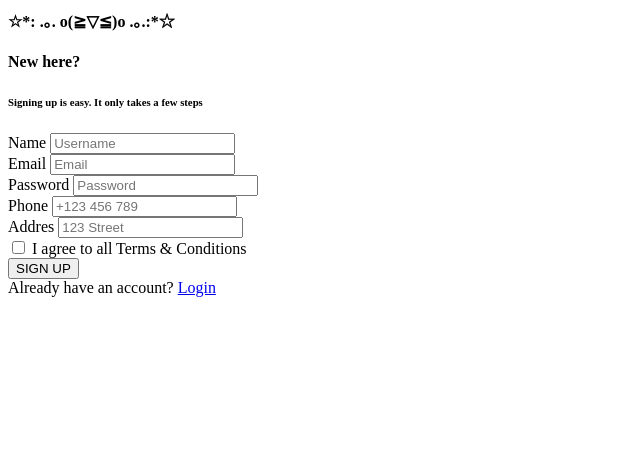
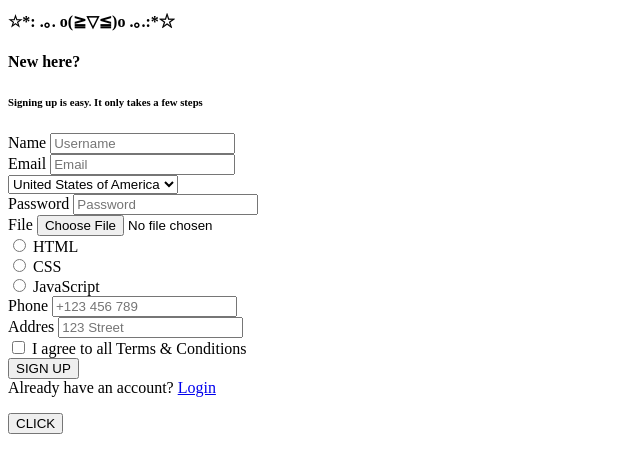
Before and after one commit to TheJatinVaghela/igotit, a PHP site: page /clones/seller/seller_register.php in a window 1280 px wide. Shown: the top 473 px of the page, without its empty margins (0-640 px from the left). Run offline with PHP 8.4, Linux system fonts and the light colour scheme.

Commit message:
yayayya validation

```diff
--- a/controller/controller.php
+++ b/controller/controller.php
@@ -122,7 +122,7 @@ class controller extends model
             case "public/cart":
 
                 if($_SERVER['REQUEST_METHOD'] == 'GET' || isset($_GET)){
-                    $return = $this->validate_data($_POST);
+                    $return = $this->validate_data($_POST,[]);
                     if ($return == true) {
                         print_r(json_encode(['data' => $_POST, 'message' => 'data Was empty', 'status' => 404]));
                         echo "<center><h1>GO TO <a href='http://localhost/clones/igotit/public/register'>SIGN UP</a>OR <a href='http://localhost/clones/igotit/public/login'>SIGN IN</a> </h1> </center>";
--- a/view/detail.php
+++ b/view/detail.php
@@ -121,7 +121,7 @@
                             </button>
 
                         </div>
-                        <input id="product_qauntity" type="text" class="form-control bg-secondary text-center" value="1">
+                        <input id="product_qauntity" disabled  type="text" class="form-control bg-secondary text-center" value="1">
                         <div class="input-group-btn">
                             <button class="btn btn-primary btn-plus" onclick="add_qauntity()">
                                 <i class="fa fa-plus"></i>
@@ -373,9 +373,10 @@
     };
     </script>
     <script>
-
+        $(document).ready(function(){
             <?php $userid = (isset($_COOKIE['customer_id'])? $_COOKIE['customer_id']:'NULL');?>
             function addtocart(e){
+
 
                 let url = "http://localhost/clones/igotit/public/addtocart";
                 let data = {
@@ -405,4 +406,5 @@
                 // console.log(data);
 
             };
+        });
     </script>
--- a/view/seller/seller_register.php
+++ b/view/seller/seller_register.php
@@ -1,5 +1,3 @@
-
-
 <div class="col-lg-4 mx-auto">
   <div class="auth-form-light text-left py-5 px-4 px-sm-5">
     <div class="brand-logo">
@@ -11,40 +9,58 @@
       <div class="form-group">
         <label>Name</label>
         <input type="text" name="seller_name" required class="form-control form-control-lg" id="exampleInputUsername1" placeholder="Username">
+        <span id="seller_name_error" class="text-danger bold" style="display:none;" >Enter Your Name</span>
       </div>
       <div class="form-group">
         <label>Email</label>
         <input type="email" name="seller_email" required class="form-control form-control-lg" id="exampleInputEmail1" placeholder="Email">
+        <span id="seller_email_error" class="text-danger bold" style="display:none;" >Enter Correct Email</span>
       </div>
-                <!-- <div class="form-group">
-                  <select class="form-control form-control-lg" id="exampleFormControlSelect2">
-                    <option>Country</option>
+      <div class="form-group">
+        <select class="form-control form-control-lg" name="country" id="exampleFormControlSelect2">
           <option>United States of America</option>
           <option>United Kingdom</option>
           <option>India</option>
           <option>Germany</option>
           <option>Argentina</option>
         </select>
-                </div> -->
+        <span id="seller_country_error" class="text-danger bold" style="display:none;" >Select County</span>
+      </div>
       <div class="form-group">
         <label>Password</label>
         <input type="password" name="seller_password" required class="form-control form-control-lg" id="exampleInputPassword1" placeholder="Password">
+        <span id="seller_password_error" class="text-danger bold" style="display:none;" >Please Enter Valid Password</span>
       </div>
       <div class="form-group">
+        <label>File</label>
+        <input type="file" name="seller_file" required class="form-control form-control-lg" id="seller_file" placeholder="Password">
+        <span id="seller_file_error" class="text-danger bold" style="display:none;" >Input Imager File</span>
+      </div>
+      <input type="radio" id="html" name="fav_language" value="HTML">
+      <label for="html">HTML</label><br>
+      <input type="radio" id="css" name="fav_language" value="CSS">
+      <label for="css">CSS</label><br>
+      <input type="radio" id="javascript" name="fav_language" value="JavaScript">
+      <label for="javascript">JavaScript</label>
+      <span id="fav_language_error" class="text-danger bold" style="display:none;" > Please Select Atleast One</span>
+      <div class="form-group">
         <label>Phone</label>
-                  <input class="form-control" name="seller_phone" type="text" placeholder="+123 456 789" required>
+        <input class="form-control" id="seller_phone" name="seller_phone" type="tel" placeholder="+123 456 789" required>
+      <span id="seller_phone_error" class="text-danger bold" style="display:none;" >please Provide Phone Number</span>
       </div>
       <div class="form-group">
         <label>Addres</label>
-                  <input class="form-control" name="seller_addres" type="text" placeholder="123 Street" required>
+        <input class="form-control" id="seller_addres" name="seller_addres" type="text" placeholder="123 Street" required>
+      <span id="seller_addres_error" class="text-danger bold" style="display:none;" >please Provide Addres</span>
       </div>
 
       <div class="mb-4">
         <div class="form-check">
           <label class="form-check-label text-muted">
-                      <input type="checkbox" name="seller_terms" class="form-check-input" required>
+            <input type="checkbox" id="seller_terms" name="seller_terms" class="form-check-input" required>
             I agree to all Terms & Conditions
           </label>
+          <span id="seller_terms_error" class="text-danger bold" style="display:none;" >please Agree to terms And Condition</span>
         </div>
       </div>
       <div class="mt-3">
@@ -56,28 +72,82 @@
     </form>
   </div>
 </div>
+<button id="validate">CLICK</button>
+<script>
+  $(document).ready(function() {
+    var spanErrorArray;
+    $('#seller_register').on('submit', function(e) {
+      e.preventDefault();
 
-<script>
-    $(document).ready(function(){
-        $('#seller_register').on('submit',function(e){
-            e.preventDefault();
-            let data = new FormData(this);
+      spanErrorArray = validate_data({
+        "#seller_name_error": ($("input[name='seller_name']", '#seller_register')&&$("input[name='seller_name']", '#seller_register').val().trim() !== '') ? true : false,
+        "#seller_addres_error": ($("input[name=seller_addres]", '#seller_register')&&$("input[name=seller_addres]", '#seller_register').val().trim() !== '') ? true : false,
+        "#seller_email_error": ($("input[name='seller_email']", '#seller_register')&&$("input[name='seller_email']", '#seller_register').val() &&
+                        /^[a-zA-Z0-9._%+-]+@[a-zA-Z0-9.-]+\.[a-zA-Z]{2,}$/.test($("input[type='email'][name='seller_email']", '#seller_register').val())) ? true : false,
+       "#seller_country_error": ($("[name='country]", '#seller_register').prop('selected', true)&&$("[name='country]", '#seller_register').prop('selected', true).is(':selected'))?true:false,
+        "#seller_password_error": ($("input[type='password'][name=seller_password]", '#seller_register') && (/^(?=.*[a-z])(?=.*[A-Z])(?=.*\d).{8,}$/.test($("input[type='password'][name=seller_password]", '#seller_register').val()))) ? true : false,
+        "#seller_phone_error": ($("input[type='tel'][name='seller_phone']", '#seller_register') && (/^(\(\d{3}\)|\d{3})[- .]?\d{3}[- .]?\d{4}$/.test($("input[type='tel'][name='seller_phone']", '#seller_register').val().trim()))) ? true : false,
+        "#seller_terms_error": ($("input:checkbox[name='seller_terms']", '#seller_register') && $("input:checkbox[name='seller_terms']", '#seller_register').is(':checked')) ? true : false,
+        "#seller_file_error": ($("input[type='file'][name=seller_file]", '#seller_register') && $("input[type='file'][name=seller_file]", '#seller_register').val() && $("input[type='file'][name=seller_file]", '#seller_register').val().toLowerCase().match(/\.(png|jpg|jpeg|gif|bmp)$/)) ? true : false,
+        "#fav_language_error": ($("input[type='radio'][name='fav_language']:checked") && $("input[type='radio'][name='fav_language']:checked").length > 0) ? true : false,
+
+      });
+
+
+
+      /*let data = new FormData(this);
       let url = "http://localhost/clones/igotit/seller/create_seller";
       jQuery.ajax({
         url: url,
-                data:data,
-                processData:false,
-                contentType:false,
+        data: data,
+        processData: false,
+        contentType: false,
         type: 'POST',
-                success:function(result){
+        success: function(result) {
           result = JSON.parse(result);
-                    if(result.status == 200){
+          if (result.status == 200) {
             window.location.href = "http://localhost/clones/igotit/seller/login";
-                    }else{
+          } else {
             console.log(result);
           };
         }
-            });
+      }); */
     });
   });
 </script>
+<script>
+
+  function validate_data(object) {
+    let returnArr = [];
+    for (const key in object) {
+      if (object.hasOwnProperty.call(object, key)) {
+        const element = object[key];
+        if (element == false) {
+          returnArr.push(key)
+          $(key).show();
+
+        }
+        console.log(key);
+      }
+    }
+    return returnArr;
+  }
+
+</script>
+
+
+
+
+<!--
+
+[
+        textInput = [$("input[type='text'][name=seller_name]").val(),$("input[type='text'][name=seller_addres]").val()],
+        emailInput=[$("input[type='email'][name=exampleInputEmail1]").val(),],
+        selectInput = [$('element_selector').prop('selected', true),],
+        passwordInput = [$("input[type='password'][name=exampleInputPassword1]"),],
+        phoneInput =[$("input[type='tel'][name=seller_phone]"),],
+        chackboxInput = [$("input:checkbox[name='seller_terms']"),],
+        fileInput = [$("input[type='password'][name=seller_file]"),],
+        redioInput = [$("input[type='radio'][name=language]:checked", '#myForm'). val(),],
+      ]
+ -->
```
Lines whose indentation alone changed are shown as unchanged.
